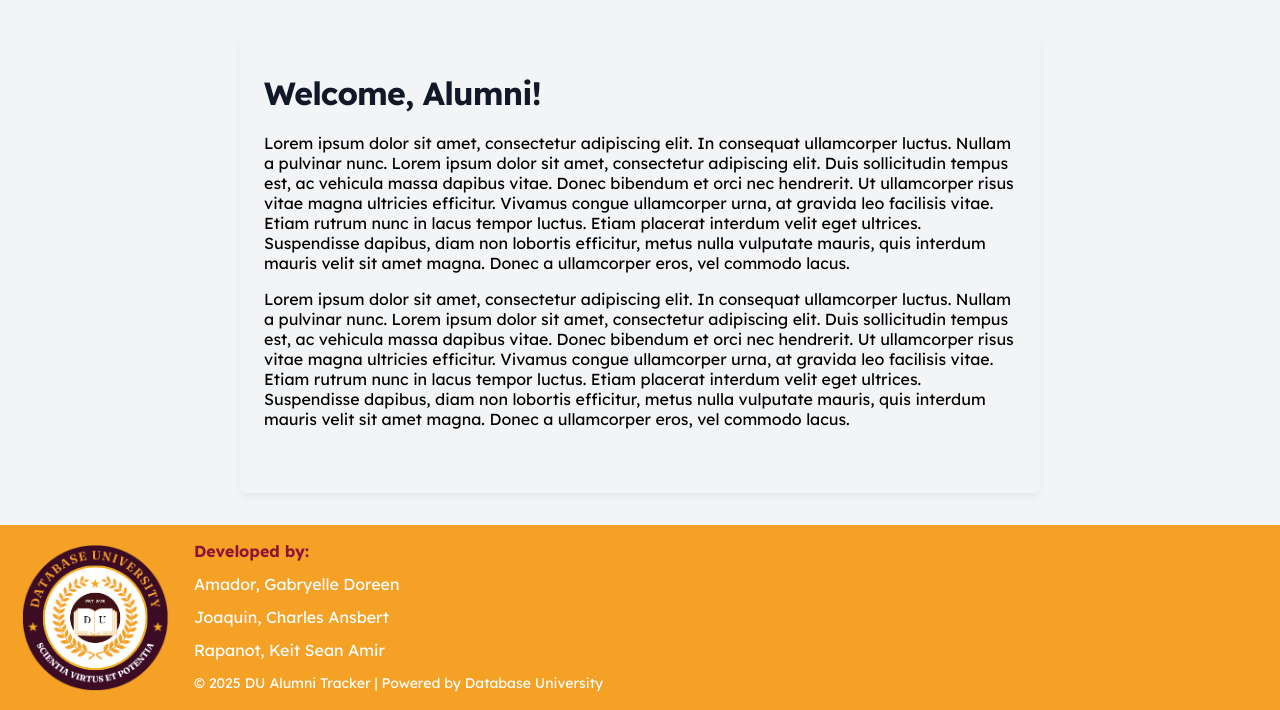
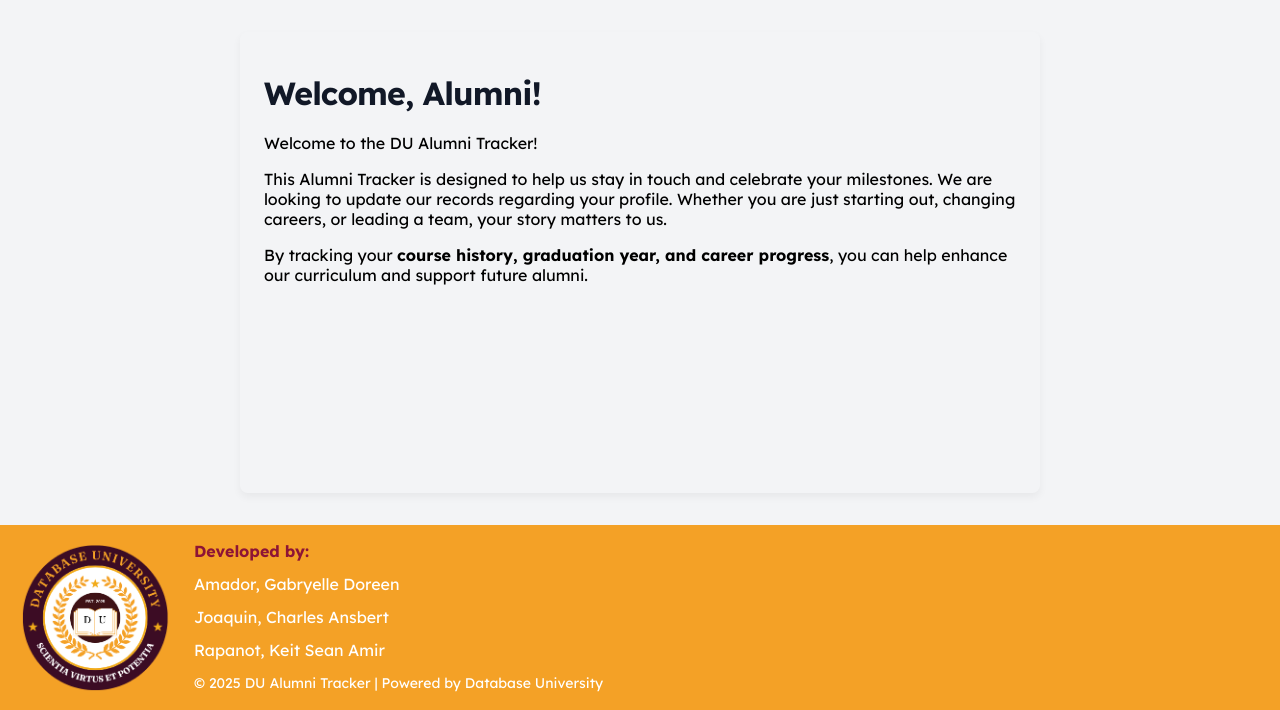
Before and after one commit to ga-briaa/Database-Alumni-Tracker, a PHP site: page / in a window 1280 px wide. Shown: the part 90-800 px from the top of the page. Run offline with PHP 8.4, Linux system fonts and the light colour scheme.

Commit message:
Add user-specific welcome messages to index.php
Replaced placeholder text based on user.

```diff
--- a/public/index.php
+++ b/public/index.php
@@ -30,10 +30,23 @@ require_once __DIR__ . '/../src/database-config.php';
                     ?>
                 </header>
 
-                <div>
-                    <p>Lorem ipsum dolor sit amet, consectetur adipiscing elit. In consequat ullamcorper luctus. Nullam a pulvinar nunc. Lorem ipsum dolor sit amet, consectetur adipiscing elit. Duis sollicitudin tempus est, ac vehicula massa dapibus vitae. Donec bibendum et orci nec hendrerit. Ut ullamcorper risus vitae magna ultricies efficitur. Vivamus congue ullamcorper urna, at gravida leo facilisis vitae. Etiam rutrum nunc in lacus tempor luctus. Etiam placerat interdum velit eget ultrices. Suspendisse dapibus, diam non lobortis efficitur, metus nulla vulputate mauris, quis interdum mauris velit sit amet magna. Donec a ullamcorper eros, vel commodo lacus.</p>
-                    <p>Lorem ipsum dolor sit amet, consectetur adipiscing elit. In consequat ullamcorper luctus. Nullam a pulvinar nunc. Lorem ipsum dolor sit amet, consectetur adipiscing elit. Duis sollicitudin tempus est, ac vehicula massa dapibus vitae. Donec bibendum et orci nec hendrerit. Ut ullamcorper risus vitae magna ultricies efficitur. Vivamus congue ullamcorper urna, at gravida leo facilisis vitae. Etiam rutrum nunc in lacus tempor luctus. Etiam placerat interdum velit eget ultrices. Suspendisse dapibus, diam non lobortis efficitur, metus nulla vulputate mauris, quis interdum mauris velit sit amet magna. Donec a ullamcorper eros, vel commodo lacus.</p>
-                </div>
+                <?php
+                if (isset($_SESSION['username']) && $_SESSION['username'] === 'admin') {
+                        // Display message for admin user
+                        echo "<div>
+                                <p>Welcome to the DU Alumni Tracker.</p>
+                                <p>Manage the database and oversee all alumni records.</p>
+                                <p><strong>You have full access to the database.</strong></p>
+                            </div>";
+                    } else {
+                        // Display message for regular alumni user
+                        echo "<div>
+                                <p>Welcome to the DU Alumni Tracker!</p>
+                                <p>This Alumni Tracker is designed to help us stay in touch and celebrate your milestones. We are looking to update our records regarding your profile. Whether you are just starting out, changing careers, or leading a team, your story matters to us. </p>
+                                <p>By tracking your <strong>course history, graduation year, and career progress</strong>, you can help enhance our curriculum and support future alumni.</p>
+                            </div>";
+                    }
+                ?>
             </div>
 
             <?php if (isset($_SESSION['username']) && $_SESSION['username'] === 'admin') { ?>
```
